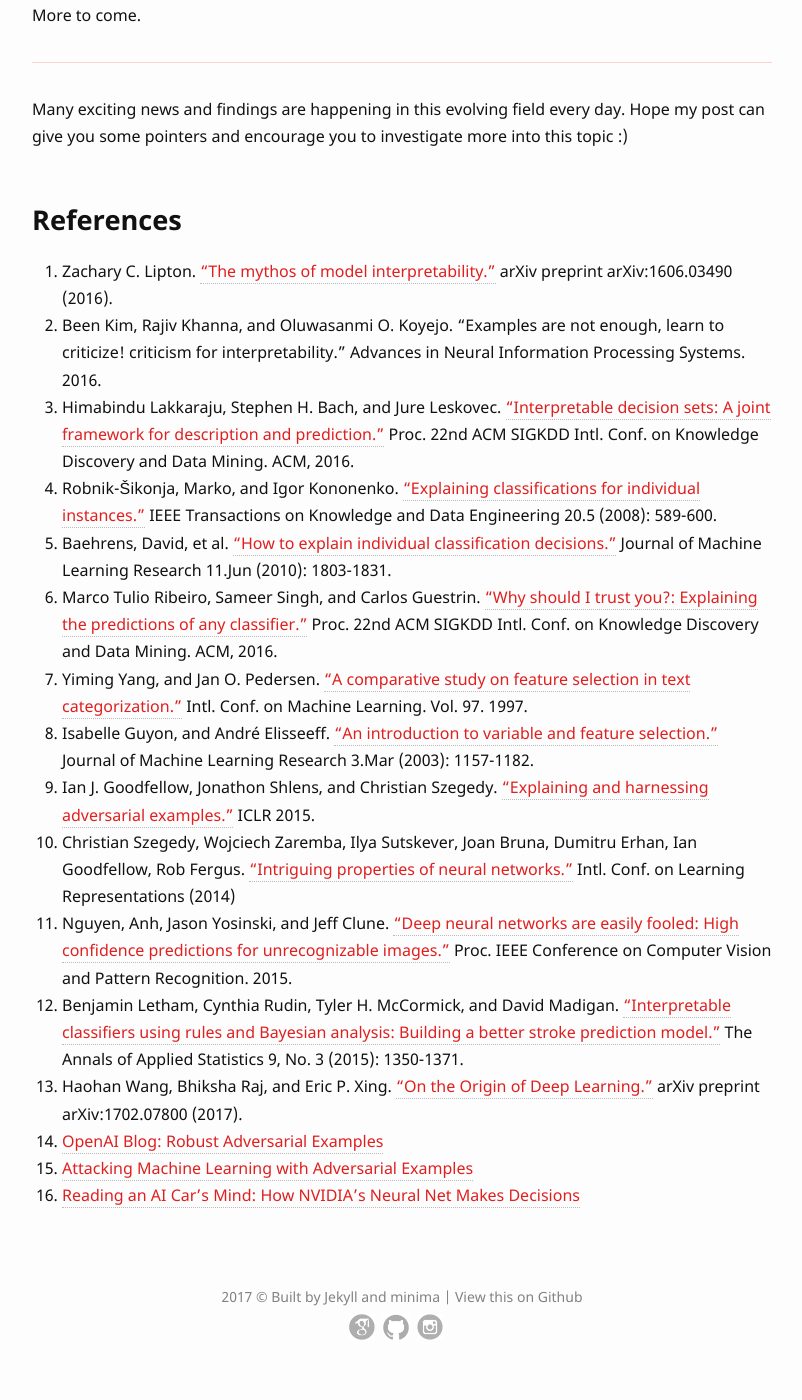
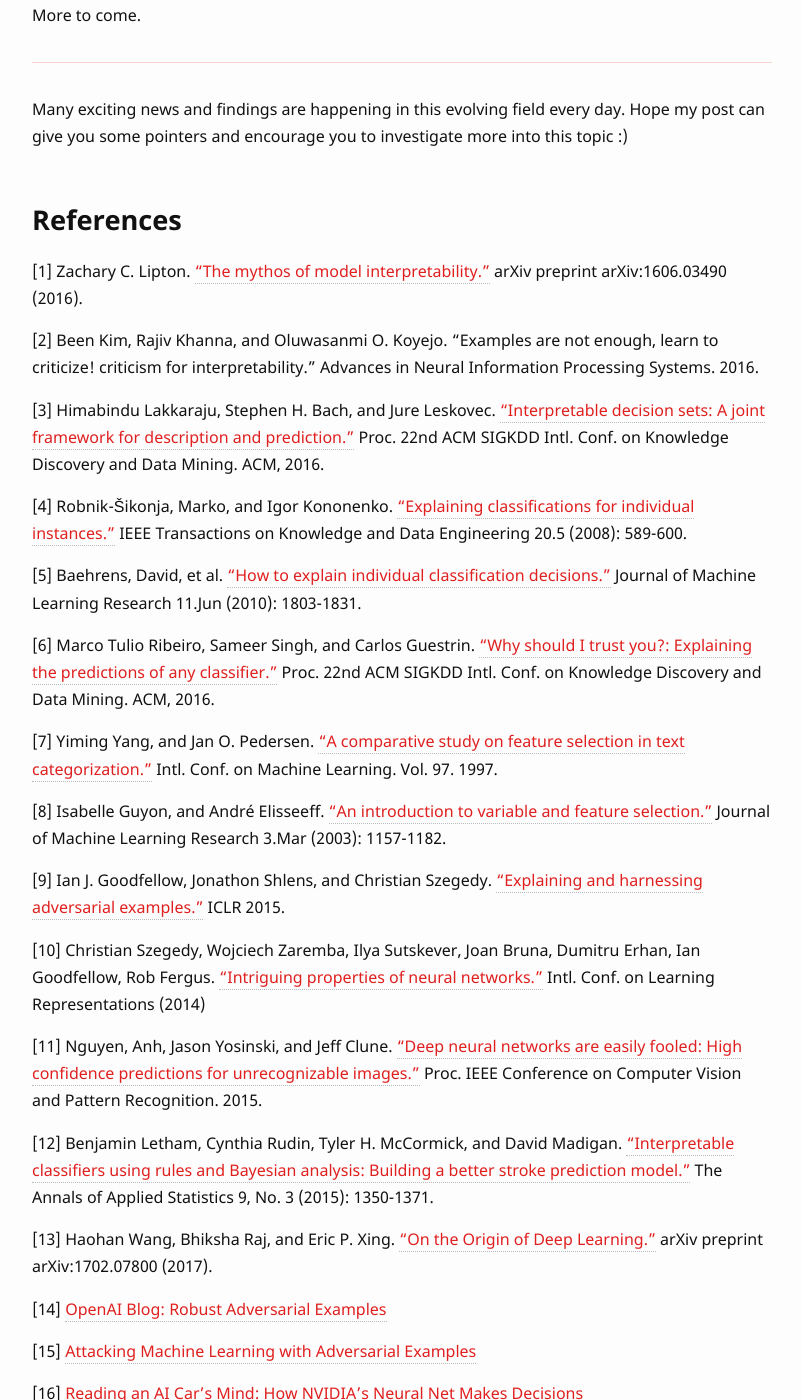
Before and after one commit to lilianweng/lil-log, a Jekyll site: the page built from _posts/2017-08-01-how-to-explain-the-prediction-of-a-machine-learning-model.md, in a window 1280 px wide and 1400 px high, scrolled down 12000 px. Shown: the whole window, without its empty margins (238-1040 px from the left). Built offline with Jekyll 4.4.1, drawn with Linux system fonts in a browser that asks for light colours; formulas are drawn with MathJax 3; comment, search, counter and statistics services are not loaded; before the commit the page ends 13360 px from its top, so only the background shows below that.

Commit message:
update reference format

```diff
--- a/_posts/2017-08-01-how-to-explain-the-prediction-of-a-machine-learning-model.md
+++ b/_posts/2017-08-01-how-to-explain-the-prediction-of-a-machine-learning-model.md
@@ -287,19 +287,34 @@ Many exciting news and findings are happening in this evolving field every day.
 
 ## References
 
-1. Zachary C. Lipton. ["The mythos of model interpretability."](https://arxiv.org/pdf/1606.03490.pdf) arXiv preprint arXiv:1606.03490 (2016).
-2. Been Kim, Rajiv Khanna, and Oluwasanmi O. Koyejo. "Examples are not enough, learn to criticize! criticism for interpretability." Advances in Neural Information Processing Systems. 2016.
-3. Himabindu Lakkaraju, Stephen H. Bach, and Jure Leskovec. ["Interpretable decision sets: A joint framework for description and prediction."](http://www.kdd.org/kdd2016/papers/files/rpp1067-lakkarajuA.pdf) Proc. 22nd ACM SIGKDD Intl. Conf. on Knowledge Discovery and Data Mining. ACM, 2016.
-4. Robnik-Šikonja, Marko, and Igor Kononenko. ["Explaining classifications for individual instances."](http://lkm.fri.uni-lj.si/rmarko/papers/RobnikSikonjaKononenko08-TKDE.pdf) IEEE Transactions on Knowledge and Data Engineering 20.5 (2008): 589-600.
-5. Baehrens, David, et al. ["How to explain individual classification decisions."](http://www.jmlr.org/papers/volume11/baehrens10a/baehrens10a.pdf) Journal of Machine Learning Research 11.Jun (2010): 1803-1831.
-6. Marco Tulio Ribeiro, Sameer Singh, and Carlos Guestrin. ["Why should I trust you?: Explaining the predictions of any classifier."](https://arxiv.org/pdf/1602.04938.pdf) Proc. 22nd ACM SIGKDD Intl. Conf. on Knowledge Discovery and Data Mining. ACM, 2016.
-7. Yiming Yang, and Jan O. Pedersen. ["A comparative study on feature selection in text categorization."](http://www.surdeanu.info/mihai/teaching/ista555-spring15/readings/yang97comparative.pdf) Intl. Conf. on Machine Learning. Vol. 97. 1997.
-8. Isabelle Guyon, and André Elisseeff. ["An introduction to variable and feature selection."](http://www.jmlr.org/papers/volume3/guyon03a/guyon03a.pdf) Journal of Machine Learning Research 3.Mar (2003): 1157-1182.
-9. Ian J. Goodfellow, Jonathon Shlens, and Christian Szegedy. ["Explaining and harnessing adversarial examples."](https://arxiv.org/pdf/1412.6572.pdf)  ICLR 2015.
-10. Christian Szegedy, Wojciech Zaremba, Ilya Sutskever, Joan Bruna, Dumitru Erhan, Ian Goodfellow, Rob Fergus. ["Intriguing properties of neural networks."](https://arxiv.org/abs/1312.6199) Intl. Conf. on Learning Representations (2014)
-11. Nguyen, Anh, Jason Yosinski, and Jeff Clune. ["Deep neural networks are easily fooled: High confidence predictions for unrecognizable images."](http://www.cv-foundation.org/openaccess/content_cvpr_2015/papers/Nguyen_Deep_Neural_Networks_2015_CVPR_paper.pdf) Proc. IEEE Conference on Computer Vision and Pattern Recognition. 2015.
-12. Benjamin Letham, Cynthia Rudin, Tyler H. McCormick, and David Madigan. ["Interpretable classifiers using rules and Bayesian analysis: Building a better stroke prediction model."](https://arxiv.org/abs/1511.01644) The Annals of Applied Statistics 9, No. 3 (2015): 1350-1371.
-13. Haohan Wang, Bhiksha Raj, and Eric P. Xing. ["On the Origin of Deep Learning."](https://arxiv.org/pdf/1702.07800.pdf) arXiv preprint arXiv:1702.07800 (2017).
-14. [OpenAI Blog: Robust Adversarial Examples](https://blog.openai.com/robust-adversarial-inputs/)
-15. [Attacking Machine Learning with Adversarial Examples](https://blog.openai.com/adversarial-example-research/)
-16. [Reading an AI Car’s Mind: How NVIDIA’s Neural Net Makes Decisions](https://blogs.nvidia.com/blog/2017/04/27/how-nvidias-neural-net-makes-decisions/)
+[1] Zachary C. Lipton. ["The mythos of model interpretability."](https://arxiv.org/pdf/1606.03490.pdf) arXiv preprint arXiv:1606.03490 (2016).
+
+[2] Been Kim, Rajiv Khanna, and Oluwasanmi O. Koyejo. "Examples are not enough, learn to criticize! criticism for interpretability." Advances in Neural Information Processing Systems. 2016.
+
+[3] Himabindu Lakkaraju, Stephen H. Bach, and Jure Leskovec. ["Interpretable decision sets: A joint framework for description and prediction."](http://www.kdd.org/kdd2016/papers/files/rpp1067-lakkarajuA.pdf) Proc. 22nd ACM SIGKDD Intl. Conf. on Knowledge Discovery and Data Mining. ACM, 2016.
+
+[4] Robnik-Šikonja, Marko, and Igor Kononenko. ["Explaining classifications for individual instances."](http://lkm.fri.uni-lj.si/rmarko/papers/RobnikSikonjaKononenko08-TKDE.pdf) IEEE Transactions on Knowledge and Data Engineering 20.5 (2008): 589-600.
+
+[5] Baehrens, David, et al. ["How to explain individual classification decisions."](http://www.jmlr.org/papers/volume11/baehrens10a/baehrens10a.pdf) Journal of Machine Learning Research 11.Jun (2010): 1803-1831.
+
+[6] Marco Tulio Ribeiro, Sameer Singh, and Carlos Guestrin. ["Why should I trust you?: Explaining the predictions of any classifier."](https://arxiv.org/pdf/1602.04938.pdf) Proc. 22nd ACM SIGKDD Intl. Conf. on Knowledge Discovery and Data Mining. ACM, 2016.
+
+[7] Yiming Yang, and Jan O. Pedersen. ["A comparative study on feature selection in text categorization."](http://www.surdeanu.info/mihai/teaching/ista555-spring15/readings/yang97comparative.pdf) Intl. Conf. on Machine Learning. Vol. 97. 1997.
+
+[8] Isabelle Guyon, and André Elisseeff. ["An introduction to variable and feature selection."](http://www.jmlr.org/papers/volume3/guyon03a/guyon03a.pdf) Journal of Machine Learning Research 3.Mar (2003): 1157-1182.
+
+[9] Ian J. Goodfellow, Jonathon Shlens, and Christian Szegedy. ["Explaining and harnessing adversarial examples."](https://arxiv.org/pdf/1412.6572.pdf)  ICLR 2015.
+
+[10] Christian Szegedy, Wojciech Zaremba, Ilya Sutskever, Joan Bruna, Dumitru Erhan, Ian Goodfellow, Rob Fergus. ["Intriguing properties of neural networks."](https://arxiv.org/abs/1312.6199) Intl. Conf. on Learning Representations (2014)
+
+[11] Nguyen, Anh, Jason Yosinski, and Jeff Clune. ["Deep neural networks are easily fooled: High confidence predictions for unrecognizable images."](http://www.cv-foundation.org/openaccess/content_cvpr_2015/papers/Nguyen_Deep_Neural_Networks_2015_CVPR_paper.pdf) Proc. IEEE Conference on Computer Vision and Pattern Recognition. 2015.
+
+[12] Benjamin Letham, Cynthia Rudin, Tyler H. McCormick, and David Madigan. ["Interpretable classifiers using rules and Bayesian analysis: Building a better stroke prediction model."](https://arxiv.org/abs/1511.01644) The Annals of Applied Statistics 9, No. 3 (2015): 1350-1371.
+
+[13] Haohan Wang, Bhiksha Raj, and Eric P. Xing. ["On the Origin of Deep Learning."](https://arxiv.org/pdf/1702.07800.pdf) arXiv preprint arXiv:1702.07800 (2017).
+
+[14] [OpenAI Blog: Robust Adversarial Examples](https://blog.openai.com/robust-adversarial-inputs/)
+
+[15] [Attacking Machine Learning with Adversarial Examples](https://blog.openai.com/adversarial-example-research/)
+
+[16] [Reading an AI Car’s Mind: How NVIDIA’s Neural Net Makes Decisions](https://blogs.nvidia.com/blog/2017/04/27/how-nvidias-neural-net-makes-decisions/)
```
